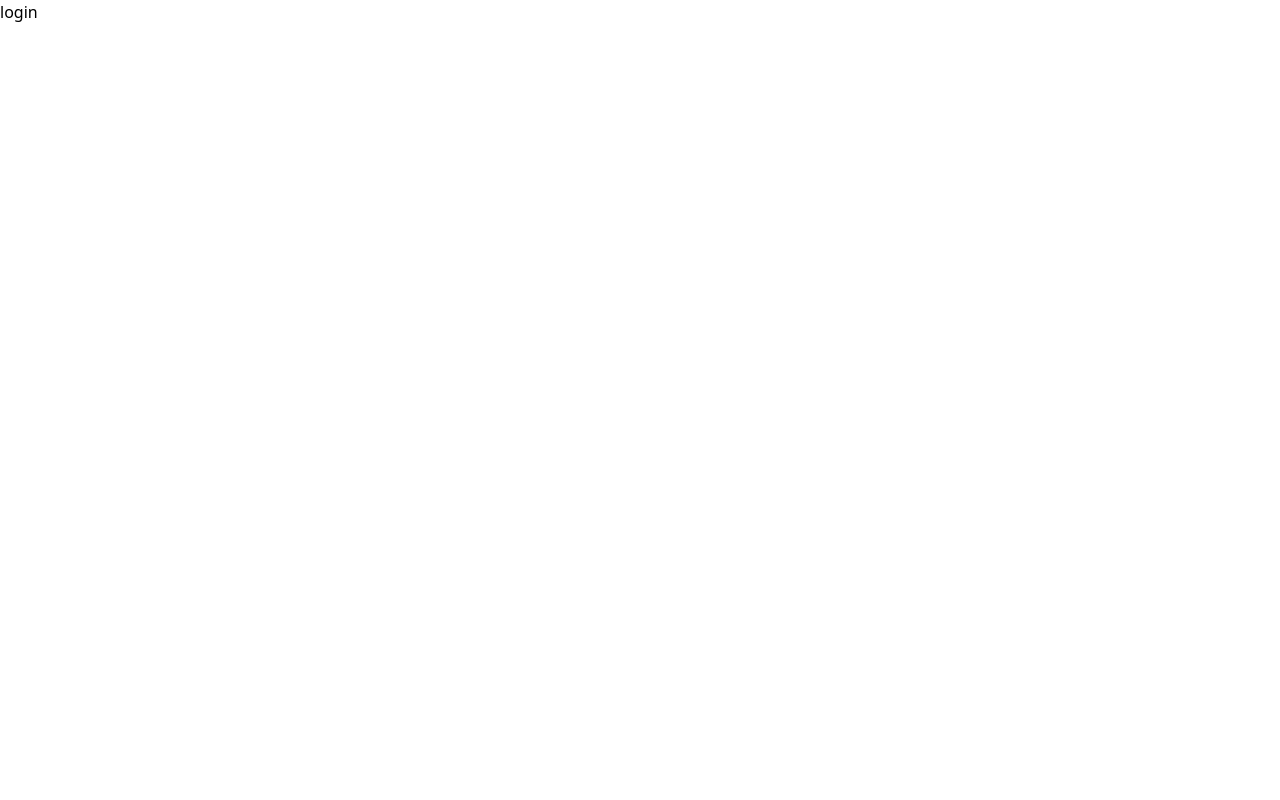
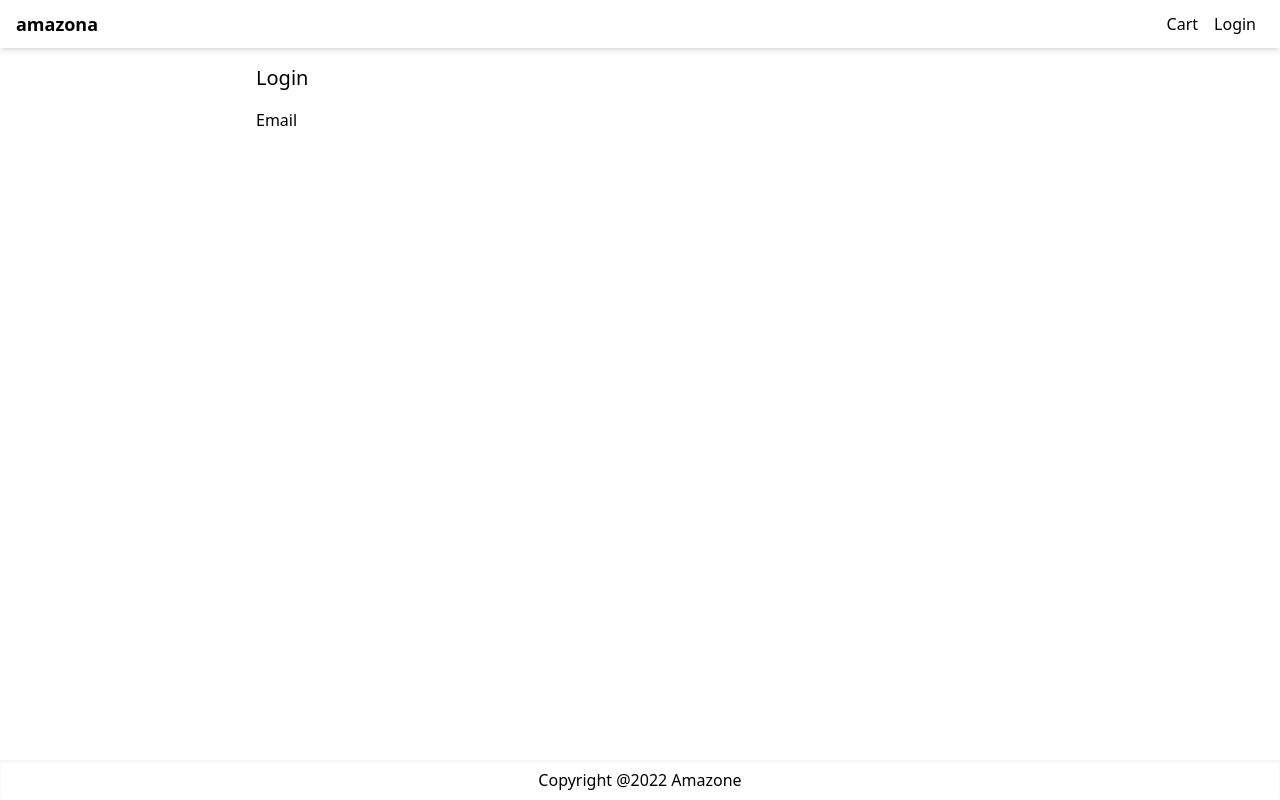
Before and after one commit to capmahin/Project-amazone, a Next.js app: page /login in a window 1280 px wide. Built offline with nearby package versions, Linux system fonts and the light colour scheme.

Commit message:
add label and input box

```diff
--- a/pages/login.js
+++ b/pages/login.js
@@ -1,7 +1,18 @@
+import Layout from "@/components/Layout"
 import React from 'react'
 
 export default function LoginScreen() {
   return (
-    <div>login</div>
+    <Layout title="Login">
+     <form className="mx-auto max-w-screen-md">
+        <h1 className="mb-4 text-xl">Login</h1>
+        <div className="mb-4">
+        <label htmlFor="email">Email</label>
+        <input type="email" className="w-full">
+
+        </input>
+        </div>
+     </form>
+    </Layout>
   )
 }
```
